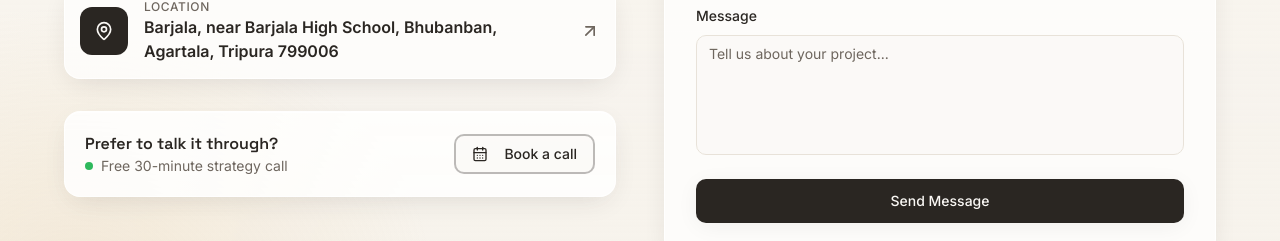
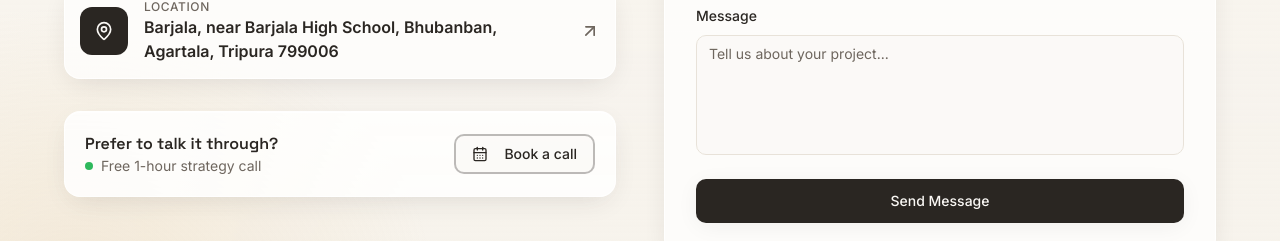
Before and after one commit to Nirupam-Pal/thoughtflow-media-main, a React (Vite) app: page / in a window 1280 px wide. Shown: the part 9578-9819 px from the top of the page. Built offline with nearby package versions, Linux system fonts and the light colour scheme.

Commit message:
fix: update strategy call duration from 30 minutes to 1 hour

```diff
--- a/src/components/ContactForm.tsx
+++ b/src/components/ContactForm.tsx
@@ -155,7 +155,7 @@ const ContactForm = () => {
                     <span className="absolute inline-flex h-full w-full animate-ping rounded-full bg-[hsl(140_60%_45%)] opacity-60 motion-reduce:animate-none" />
                     <span className="relative inline-flex h-2 w-2 rounded-full bg-[hsl(140_60%_45%)]" />
                   </span>
-                  Free 30-minute strategy call
+                  Free 1-hour strategy call
                 </p>
               </div>
               <BookCallButton variant="outline" className="border-2 border-primary/30 bg-background/60 hover:bg-background">
```
